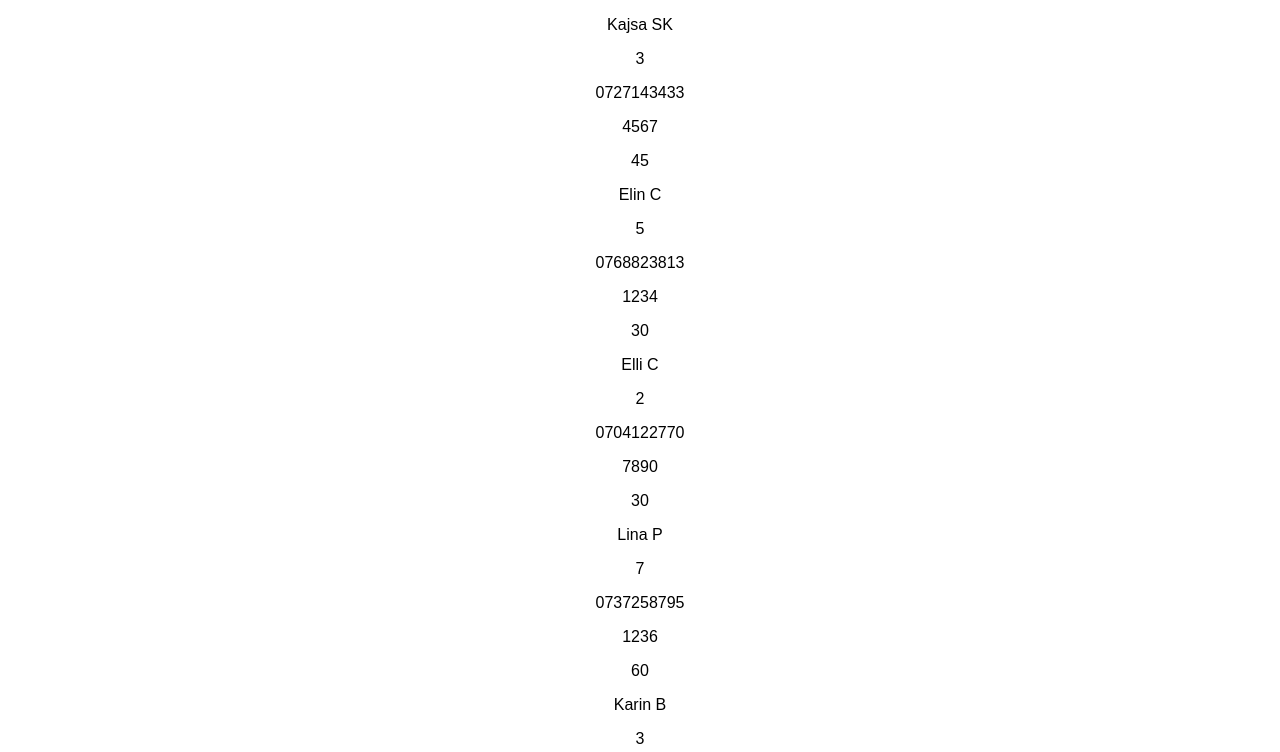
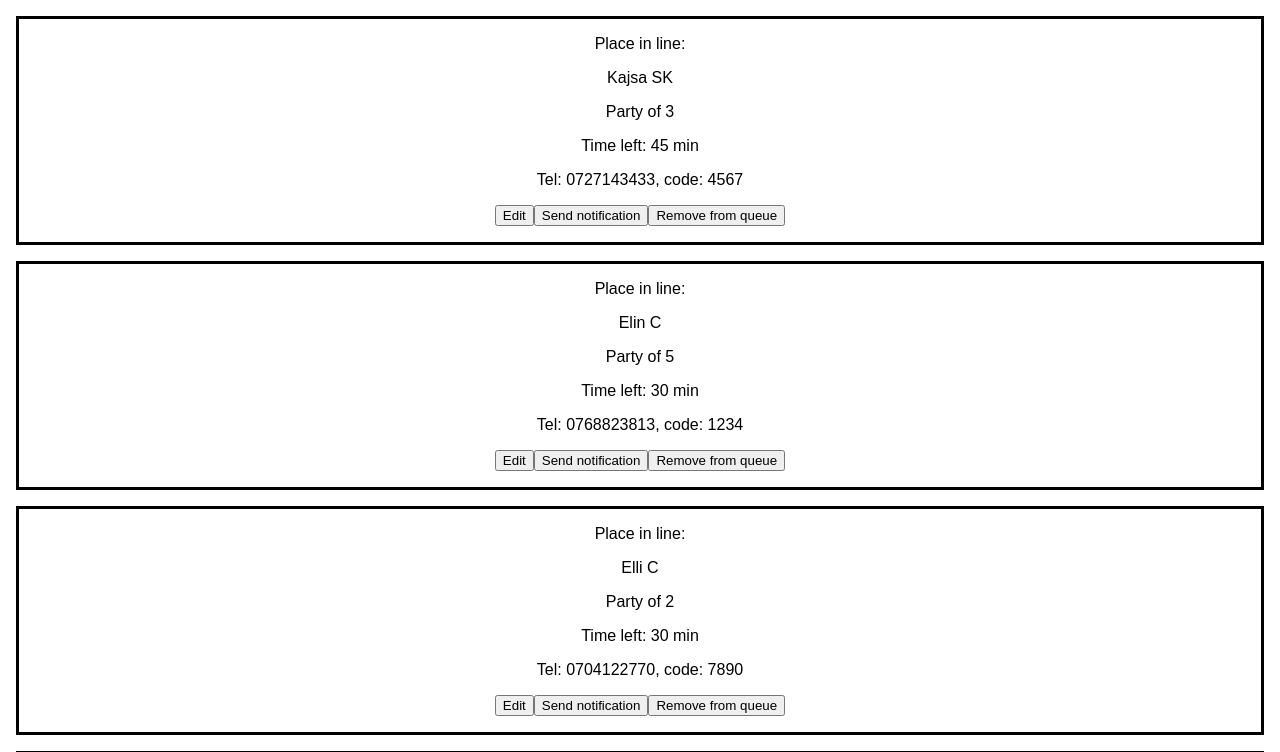
Before and after one commit to javascriptst18/queuet, a React (Create React App) app: page / in a window 1280 px wide. Shown: the top 752 px of the page. Built offline with nearby package versions, Linux system fonts and the light colour scheme.

Commit message:
added buttons to party comp + functionality to remove a party from list

```diff
--- a/src/components/Party.js
+++ b/src/components/Party.js
@@ -1,15 +1,22 @@
-import React, { Component } from "react";
+import React from "react";
 import PropTypes from "prop-types";
 
 function Party(props) {
     return (
-        <div>
+        <div style={{
+            border: "black solid 3px",
+            padding: "0 1rem 1rem 1rem",
+            margin: "1rem"
+        }}>
+            <p>Place in line:</p>
             <p>{props.name}</p>
-            <p>{props.numberOfGuests}</p>
-            <p>{props.phone}</p>
-            <p>{props.code}</p>
-            <p>{props.currentWaitingTime}</p>
-        </div>
+            <p>Party of {props.numberOfGuests}</p>
+            <p>Time left: {props.currentWaitingTime} min</p>
+            <p>Tel: {props.phone}, code: {props.code}</p>
+            <button>Edit</button>
+            <button>Send notification</button>
+            <button onClick={() => props.removeFromQueue(props.code)}>Remove from queue</button>
+        </div >
     );
 }
 
@@ -18,10 +25,8 @@ Party.propTypes = {
     numberOfGuests: PropTypes.number.isRequired,
     phone: PropTypes.string.isRequired,
     code: PropTypes.number.isRequired,
-    currentWaitingTime: PropTypes.number.isRequired
+    currentWaitingTime: PropTypes.number.isRequired,
+    removeFromQueue: PropTypes.func.isRequired
 }
 
 export default Party;
-
-// Funktioner:
-// - Skicka notifikation (1 - Din väntetid har ändrats, 2 - Ditt bord är snart klart 3 - Ditt bord är klart)
--- a/src/components/Queue.js
+++ b/src/components/Queue.js
@@ -1,29 +1,43 @@
-import React, { Component } from "react";
+import React from "react";
 import Party from "./Party";
 import queueDummy from "../queueDummy";
 
-class Queue extends Component {
+class Queue extends React.Component {
     state = {
         queue: [...queueDummy]
+    }
+
+    removeFromQueue = (code) => {
+        const listAfterRemovedParty = this.state.queue.filter(party => {
+            if (party.code !== code) {
+                return party;
+            }
+        })
+        this.setState({ queue: listAfterRemovedParty })
     }
 
     render() {
         const totalQueue = this.state.queue.map(party => {
             return <Party
+                key={party.code}
                 name={party.name}
                 numberOfGuests={party.numberOfGuests}
                 phone={party.phone}
                 code={party.code}
                 currentWaitingTime={party.currentWaitingTime}
+                removeFromQueue={this.removeFromQueue}
             />
         });
 
         return (
             <div>
                 {totalQueue}
-            </div>
+            </div >
         );
     }
 }
 
 export default Queue;
+
+// Funktioner:
+// - Skicka notifikation (1 - Din väntetid har ändrats, 2 - Ditt bord är snart klart 3 - Ditt bord är klart)
```
